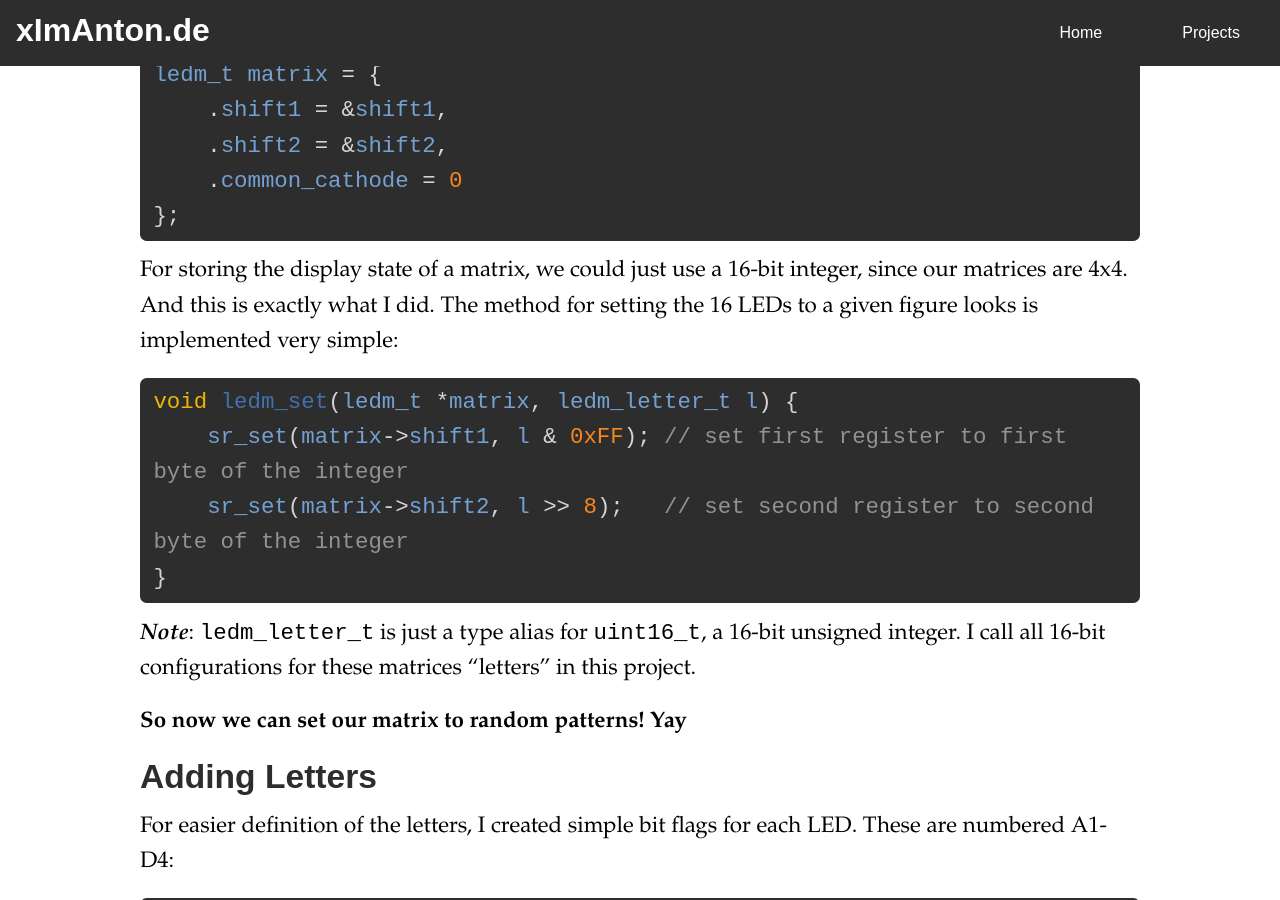
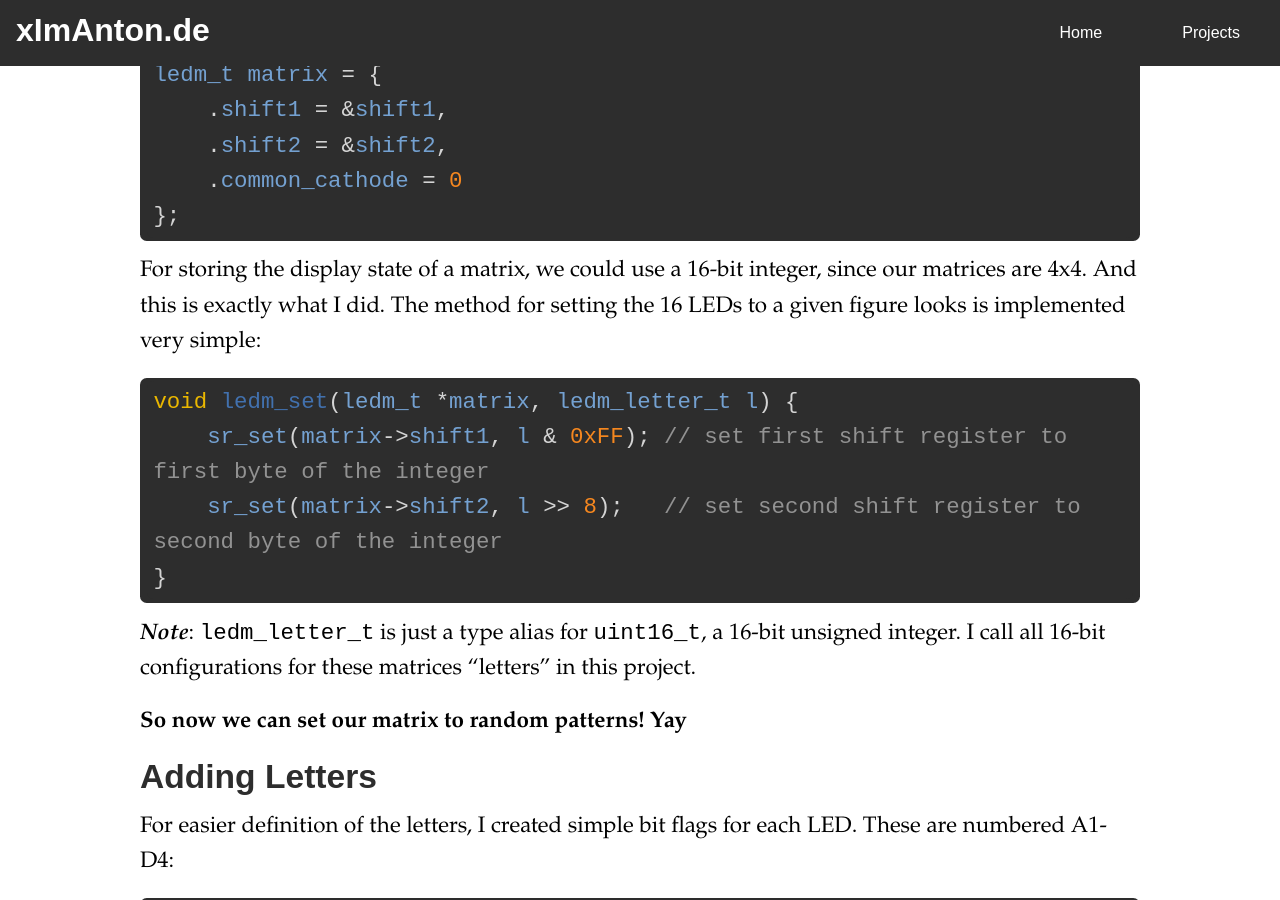
Before and after one commit to xImAnton/ximanton.github.io, a Jekyll site: the page built from _posts/2022-02-20-LEDM-1-Text.md, in a window 1280 px wide and 900 px high, scrolled down 4935 px. Built offline with Jekyll 4.4.1, drawn with Linux system fonts in a browser that asks for light colours; some of the changed text lies outside the part shown.

Commit message:
LEDM #1 revision

````diff
--- a/_includes/series.html
+++ b/_includes/series.html
@@ -1,5 +1,5 @@
 {% assign posts = site.posts | where: "series", page.series | sort: "index" %}
-<h3>The Series</h3>
+<h3>Related posts</h3>
 <ol>
     {% for post in posts %}
         {% if post.published != false %}
--- a/_posts/2022-02-20-LEDM-1-Text.md
+++ b/_posts/2022-02-20-LEDM-1-Text.md
@@ -64,7 +64,7 @@ This sets the `DATA` pin accordingly to every bit in the byte and uses `sr_shift
 register value one bit to the left by toggling the `CLOCK` pin.
 
 For testing this, I hooked up an LED to each pin out of the shift register and displayed (moving) patterns.
-This it what it looked like, basically the lit LED rotates in the circle, and you can control the speed using the two buttons.
+This it what it looked like: Basically the lit LED rotates in the circle, and you can control the speed using the two buttons.
 ![LED Rotation](/assets/img/posts/shift_example.png)
 
 The code and circuit diagram is [here on github](https://github.com/xImAnton/avrstuff/tree/main/led_rotation_speed).
@@ -75,9 +75,9 @@ I recommend checking this out to better understand the functionality in combinat
 The LEDs are double colored (red and green) but I'm only using the red ones for now.
 They got a common anode, which means we need to connect the anodes to 5V and the cathodes to the
 outputs of the shift register.
-I connected the LEDs to the output pins of the two shift registers and connected their important lines to the ATmega
+I connected the LEDs to the output pins of the two shift registers and connected their important lines to the ATmega.
 
-*I'm not going to get further into the details of the construction. If you need help building this yourself, contact me on [discord](./#contact) ;)*
+*I'm not going to get further into the details of the construction. If you need help building this yourself, contact me on [discord](#contact) ;)*
 
 After I assembled it on a breadboard, this is what it looks like:
 ![Single Matrix](/assets/img/posts/ledm_single.png)
@@ -93,12 +93,12 @@ ledm_t matrix = {
 };
 ```
 
-For storing the display state of a matrix, we could just use a 16-bit integer, since our matrices are 4x4.
+For storing the display state of a matrix, we could use a 16-bit integer, since our matrices are 4x4.
 And this is exactly what I did. The method for setting the 16 LEDs to a given figure looks is implemented very simple:
 ```c
 void ledm_set(ledm_t *matrix, ledm_letter_t l) {
-    sr_set(matrix->shift1, l & 0xFF); // set first register to first byte of the integer
-    sr_set(matrix->shift2, l >> 8);   // set second register to second byte of the integer
+    sr_set(matrix->shift1, l & 0xFF); // set first shift register to first byte of the integer
+    sr_set(matrix->shift2, l >> 8);   // set second shift register to second byte of the integer
 }
 ```
 
@@ -138,7 +138,7 @@ Since I was too lazy to do that all by hand, I created an [html page](matrix_uti
 using checkboxes.
 
 Using this I created letters for, well letters, digits, some punctuation marks and some arithmetic symbols.
-With some letters I had to go with the lowercase variant, since the uppercase wouldn't have fit in the 4x4 grid.
+With a few letters I had to go with the lowercase variant, since the uppercase wouldn't have fit in the 4x4 grid.
 
 ## Displaying Words
 At this point, there isn't much magic about writing a method that takes in an array of letters and displays them
````
Also changed, not shown: other parts of _posts/2022-02-20-LEDM-1-Text.md (+2 -1 lines), projects/2022-02-20/LEDM-1-Text/matrix_utils.html (renamed from projects/2021-10-17/LEDM-1-Text/matrix_utils.html).
